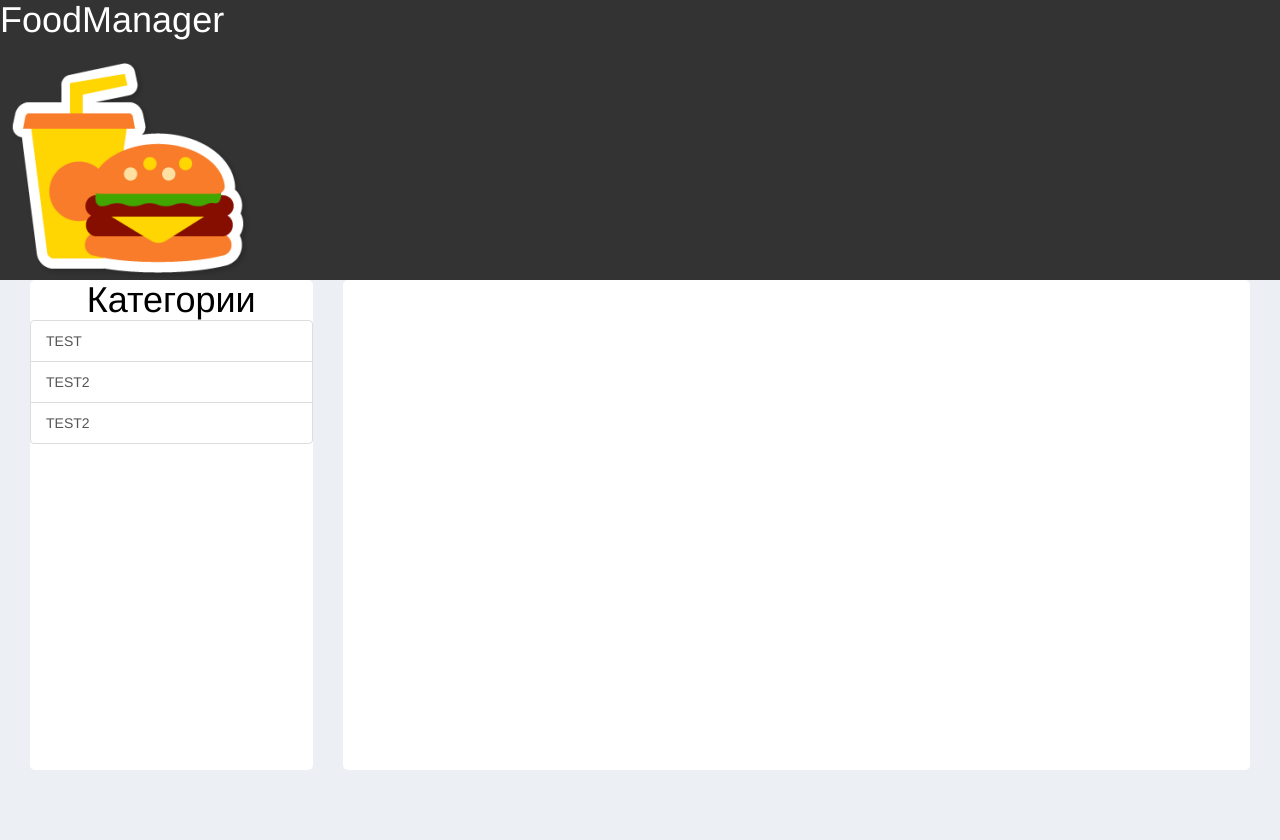
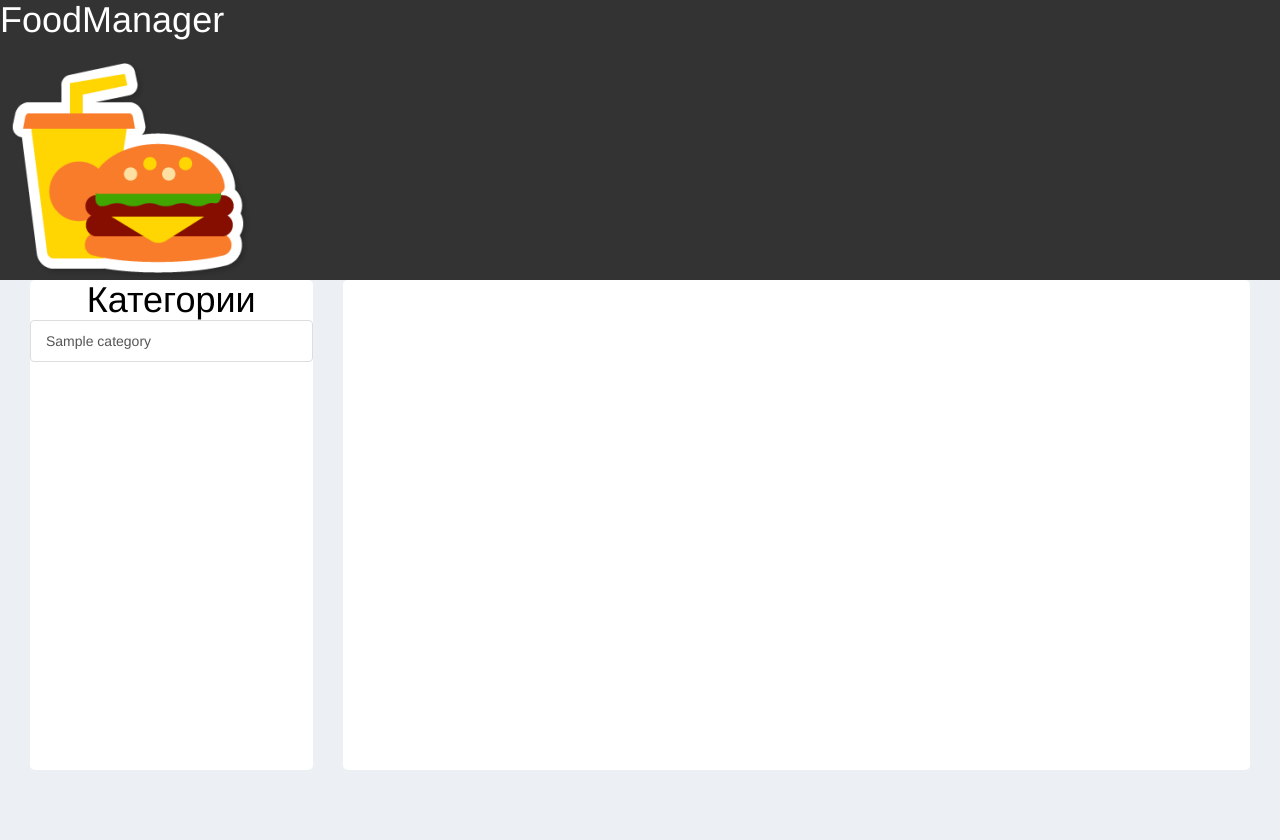
Before and after one commit to AlexPutrya/csf, a Flask app: page /cashbox in a window 1280 px wide. Run offline with Flask 2, Linux system fonts and the light colour scheme; tables that the repository leaves empty hold one stand-in row (values such as "Sample post"); some libraries are stand-ins or nearby versions.

Commit message:
Load categories on cashbox page

```diff
--- a/app/templates/cashbox.html
+++ b/app/templates/cashbox.html
@@ -3,15 +3,16 @@
 {% block body %}
 <!--Подключаем скрипт для CRUD -->
 <script src="{{ url_for('static', filename = 'js/cashbox.js') }}"></script>
+
 		<div class="main" class="row">
 			<div class="col-md-3">
 				<div class="cashbox category-box">
 					<h1>Категории</h1>
 					<button type="button" id="back" class="btn btn-info btn-xs"><span class="glyphicon glyphicon-arrow-left"></span> Назад</button>
 					<ul class="list-group">
-						<a href="#" class="list-group-item" id="">TEST</a>
-						<a href="#" class="list-group-item" id="">TEST2</a>
-						<a href="#" class="list-group-item" id="">TEST2</a>
+						{% for group in groups %}
+						<a href="#" class="list-group-item" id="group-{{ group.id }}">{{ group.name }}</a>
+						{% endfor %}
 					</ul>
 				</div>
 			</div>
--- a/app/templates/catalog.html
+++ b/app/templates/catalog.html
@@ -3,6 +3,7 @@
 {% block body %}
 <!--Подключаем скрипт для CRUD -->
 <script src="{{ url_for('static', filename = 'js/catalog.js') }}"></script>
+
 		<div id="main" class="row">
 			<h2>Меню</h2>
 			<div class="col-md-6">
--- a/app/views.py
+++ b/app/views.py
@@ -23,7 +23,8 @@
 # страница с кассой
 @app.route('/cashbox', methods=["GET", "POST"])
 def cashbox():
-    return render_template('cashbox.html')
+    groups = Category.query.all()
+    return render_template('cashbox.html', groups = groups)
 # создание новой категории товаров и возврат нового списка категорий
 @app.route('/category/create', methods=['GET', 'POST'])
 def category_create():
```
